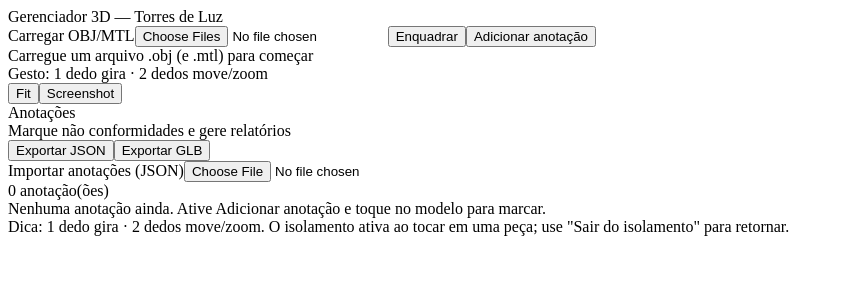
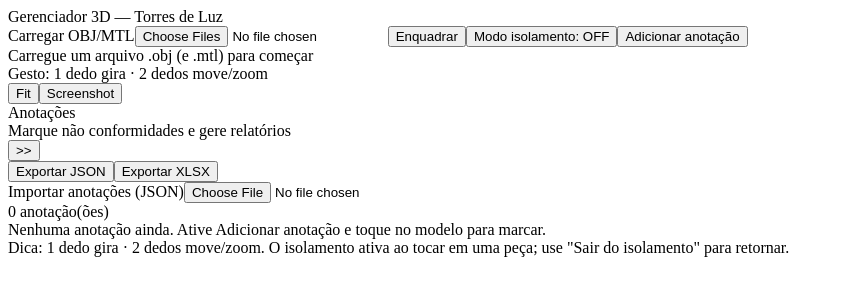
Before and after one commit to sotnasnonnel/Engetower-Phd, a React (Create React App) app: page / in a window 1280 px wide. Shown: the top 300 px of the page, without its empty margins (0-844 px from the left). Built offline with nearby package versions, Linux system fonts and the light colour scheme.

Commit message:
Atualizações: correção do erro do xlsx, PWA e ajustes

```diff
--- a/src/App.js
+++ b/src/App.js
@@ -3,7 +3,7 @@ import * as THREE from "three";
 import { OrbitControls } from "three/examples/jsm/controls/OrbitControls.js";
 import { OBJLoader } from "three/examples/jsm/loaders/OBJLoader.js";
 import { MTLLoader } from "three/examples/jsm/loaders/MTLLoader.js";
-import { GLTFExporter } from "three/examples/jsm/exporters/GLTFExporter.js";
+import * as XLSX from "xlsx";
 import { v4 as uuidv4 } from "uuid";
 
 // -----------------------------------------------------------------------------
@@ -43,7 +43,10 @@ function humanFileSize(bytes) {
   if (Math.abs(bytes) < thresh) return bytes + " B";
   const units = ["KB", "MB", "GB", "TB"];
   let u = -1;
-  do { bytes /= thresh; ++u; } while (Math.abs(bytes) >= thresh && u < units.length - 1);
+  do {
+    bytes /= thresh;
+    ++u;
+  } while (Math.abs(bytes) >= thresh && u < units.length - 1);
   return bytes.toFixed(1) + " " + units[u];
 }
 
@@ -74,6 +77,7 @@ export default function App3DAnnotations() {
   const isPlacingRef = useRef(false);
   const modelGroupRef = useRef(null);
   const isolationMapRef = useRef(new Map());
+  const isIsolationModeRef = useRef(false);
   const raycaster = useMemo(() => new THREE.Raycaster(), []);
 
   // State
@@ -86,10 +90,15 @@ export default function App3DAnnotations() {
   const [mtlHint, setMtlHint] = useState(null);
   const [loading, setLoading] = useState(false);
   const [isolatedUuid, setIsolatedUuid] = useState(null);
+  const [isIsolationMode, setIsIsolationMode] = useState(false);
+
+  // NEW: minimizar apenas a sidebar
+  const [sidebarCollapsed, setSidebarCollapsed] = useState(false);
 
   // Sync refs
   useEffect(() => { isPlacingRef.current = isPlacing; }, [isPlacing]);
   useEffect(() => { modelGroupRef.current = modelGroup; }, [modelGroup]);
+  useEffect(() => { isIsolationModeRef.current = isIsolationMode; }, [isIsolationMode]);
 
   // Init viewer (once) - tablet friendly
   useEffect(() => {
@@ -141,37 +150,47 @@ export default function App3DAnnotations() {
 
     // Resize
     const onResize = () => {
-      if (!mount) return;
+      requestAnimationFrame(() => {
+        if (!mount || !cameraRef.current || !rendererRef.current) return;
         const w = mount.clientWidth;
         const h = mount.clientHeight;
-      renderer.setSize(w, h);
-      camera.aspect = w / h;
-      camera.updateProjectionMatrix();
+        rendererRef.current.setSize(w, h);
+        cameraRef.current.aspect = w / h;
+        cameraRef.current.updateProjectionMatrix();
+      });
     };
     const ro = new ResizeObserver(onResize);
     ro.observe(mount);
 
     // Click for placing pins + isolation
     const onClick = (event) => {
-      if (!modelGroupRef.current) return;
-      const rect = renderer.domElement.getBoundingClientRect();
+      if (!modelGroupRef.current || !cameraRef.current || !rendererRef.current) return;
+      const rect = rendererRef.current.domElement.getBoundingClientRect();
       const mx = (event.clientX - rect.left) / rect.width;
       const my = (event.clientY - rect.top) / rect.height;
       const mouse = new THREE.Vector2(mx * 2 - 1, -(my * 2 - 1));
-      raycaster.setFromCamera(mouse, camera);
+      raycaster.setFromCamera(mouse, cameraRef.current);
       const intersects = raycaster.intersectObjects(modelGroupRef.current.children, true);
       if (intersects.length === 0) return;
       const hit = intersects[0];
 
-      // isolate piece
+      // Isolar peça somente se o Modo isolamento estiver ativo
       const root = getPieceRoot(hit.object);
+      if (isIsolationModeRef.current) {
         applyIsolation(root);
+      }
 
-      if (!isPlacingRef.current) return; // only create annotation in placing mode
+      if (!isPlacingRef.current) return; // só cria anotação no modo de marcação
 
       const id = uuidv4();
-      const normal = hit.face && hit.object ? hit.face.normal.clone().applyMatrix3(new THREE.Matrix3().getNormalMatrix(hit.object.matrixWorld)) : new THREE.Vector3(0,1,0);
-      const pieceName = (root && root.name) || (hit.object.parent && hit.object.parent.name) || hit.object.name || "";
+      const normal =
+        hit.face && hit.object
+          ? hit.face.normal.clone().applyMatrix3(new THREE.Matrix3().getNormalMatrix(hit.object.matrixWorld))
+          : new THREE.Vector3(0, 1, 0);
+      const pieceName =
+        (root && root.name) ||
+        ((hit.object.parent && hit.object.parent.name) || hit.object.name) ||
+        "";
       const ann = {
         id,
         position: [hit.point.x, hit.point.y, hit.point.z],
@@ -247,9 +266,14 @@ export default function App3DAnnotations() {
       modelGroupRef.current = group;
       setModelInfo({ name: objFile.name, size: objFile.size });
 
+      // Enquadrar o modelo carregado
       fitCameraToObject(cameraRef.current, group, controlsRef.current, 1.3);
 
-      const firstMtllib = objText.split("\n").map((l) => l.trim()).find((l) => l.toLowerCase().startsWith("mtllib "));
+      // Pegar dica do MTL referenciado no OBJ (se houver)
+      const firstMtllib = objText
+        .split(/\r?\n/)
+        .map((l) => l.trim())
+        .find((l) => l.toLowerCase().startsWith("mtllib "));
       const hinted = firstMtllib ? firstMtllib.slice(7).trim() : null;
       setMtlHint(!mtlFile && hinted ? hinted : null);
     } catch (e) {
@@ -261,7 +285,9 @@ export default function App3DAnnotations() {
   }
 
   // Pins
-  function clearPins() { [...pinsGroup.children].forEach((c) => pinsGroup.remove(c)); }
+  function clearPins() {
+    [...pinsGroup.children].forEach((c) => pinsGroup.remove(c));
+  }
   function addPin(ann) {
     const colorBySeverity = { Baixa: 0x66cc66, Média: 0xffcc66, Alta: 0xff9966, Crítica: 0xff5555 };
     const geo = new THREE.SphereGeometry(0.02, 16, 16);
@@ -312,6 +338,36 @@ export default function App3DAnnotations() {
     setIsolatedUuid(targetRoot.uuid);
   }
 
+  // Encontrar a peça da anotação (por nome ou proximidade)
+  function findPieceForAnnotation(ann) {
+    if (!modelGroupRef.current || !ann) return null;
+
+    // 1) tenta por nome exato
+    if (ann.objectName) {
+      let byName = null;
+      modelGroupRef.current.traverse((n) => {
+        if (!byName && n.name && n.name === ann.objectName) byName = n;
+      });
+      if (byName) return getPieceRoot(byName);
+    }
+
+    // 2) fallback por proximidade
+    if (ann.position && ann.position.length === 3) {
+      const target = new THREE.Vector3(ann.position[0], ann.position[1], ann.position[2]);
+      let best = { node: null, dist: Infinity };
+      modelGroupRef.current.traverse((n) => {
+        if (!n.isMesh) return;
+        const box = new THREE.Box3().setFromObject(n);
+        const center = box.getCenter(new THREE.Vector3());
+        const d = center.distanceTo(target);
+        if (d < best.dist) best = { node: n, dist: d };
+      });
+      if (best.node) return getPieceRoot(best.node);
+    }
+
+    return null;
+  }
+
   // Update pin visuals
   useEffect(() => {
     pinsGroup.children.forEach((mesh) => {
@@ -327,12 +383,27 @@ export default function App3DAnnotations() {
   // Annotation actions
   function onSelectAnnotation(id) {
     setSelectedId(id);
-    const pin = pinsGroup.children.find((m) => m.userData.annotationId === id);
-    if (pin) {
+
+    const ann = annotations.find((a) => a.id === id);
+
+    // 1) Isolar a peça da anotação apenas se Modo isolamento estiver ativo
+    if (isIsolationModeRef.current && ann) {
+      const pieceRoot = findPieceForAnnotation(ann);
+      if (pieceRoot) applyIsolation(pieceRoot);
+    }
+
+    // 2) Focar câmera no pin/posição da anotação (sempre)
     const controls = controlsRef.current;
     const cam = cameraRef.current;
     const dist = cam.position.distanceTo(controls.target);
-      controls.target.copy(pin.position);
+
+    let targetPos = null;
+    const pin = pinsGroup.children.find((m) => m.userData.annotationId === id);
+    if (pin) targetPos = pin.position.clone();
+    else if (ann && ann.position) targetPos = new THREE.Vector3(ann.position[0], ann.position[1], ann.position[2]);
+
+    if (targetPos) {
+      controls.target.copy(targetPos);
       const dir = cam.position.clone().sub(controls.target).normalize();
       cam.position.copy(controls.target.clone().add(dir.multiplyScalar(dist)));
       controls.update();
@@ -353,6 +424,41 @@ export default function App3DAnnotations() {
     const payload = { model: modelInfo.name, exportedAt: new Date().toISOString(), annotations };
     downloadBlob(JSON.stringify(payload, null, 2), (modelInfo.name || "modelo") + ".anotacoes.json", "application/json");
   }
+
+  // XLSX (Excel)
+  function onExportXLSX() {
+    const rows = annotations.map((ann, idx) => ({
+      "#": idx + 1,
+      ID: ann.id,
+      Modelo: modelInfo.name || "",
+      "Criado em": new Date(ann.createdAt).toLocaleString(),
+      Peça: ann.objectName || "",
+      Tipo: ann.issueType || "",
+      Severidade: ann.severity || "",
+      Status: ann.status || "",
+      Observações: ann.note || "",
+      "Posição (x,y,z)": Array.isArray(ann.position) ? ann.position.map((n) => +n).join(", ") : "",
+      "Normal (x,y,z)": Array.isArray(ann.normal) ? ann.normal.map((n) => +n).join(", ") : "",
+    }));
+
+    const ws = XLSX.utils.json_to_sheet(rows, {
+      header: ["#", "ID", "Modelo", "Criado em", "Peça", "Tipo", "Severidade", "Status", "Observações", "Posição (x,y,z)", "Normal (x,y,z)"],
+    });
+
+    ws["!cols"] = [
+      { wch: 4 }, { wch: 38 }, { wch: 28 }, { wch: 22 }, { wch: 22 },
+      { wch: 22 }, { wch: 12 }, { wch: 16 }, { wch: 60 }, { wch: 26 }, { wch: 26 },
+    ];
+
+    const wb = XLSX.utils.book_new();
+    XLSX.utils.book_append_sheet(wb, ws, "Anotações");
+
+    const ab = XLSX.write(wb, { bookType: "xlsx", type: "array" });
+    const blob = new Blob([ab], { type: "application/vnd.openxmlformats-officedocument.spreadsheetml.sheet" });
+    const filename = (modelInfo.name || "modelo") + ".anotacoes.xlsx";
+    downloadBlob(blob, filename, blob.type);
+  }
+
   function onImportJSON(file) {
     const fr = new FileReader();
     fr.onload = () => {
@@ -363,27 +469,13 @@ export default function App3DAnnotations() {
         clearPins();
         data.annotations.forEach(addPin);
         alert("Anotações importadas: " + data.annotations.length);
-      } catch (e) { alert("Falha ao ler JSON de anotações."); }
+      } catch (e) {
+        alert("Falha ao ler JSON de anotações.");
+      }
     };
     fr.readAsText(file);
   }
-  function onExportGLB() {
-    if (!sceneRef.current) return;
-    const clone = sceneRef.current.clone(true);
-    clone.userData = { ...(clone.userData || {}), annotations };
-    const exporter = new GLTFExporter();
-    exporter.parse(
-      clone,
-      (result) => {
-        if (result instanceof ArrayBuffer) {
-          downloadBlob(result, (modelInfo.name || "modelo") + ".glb", "model/gltf-binary");
-        } else {
-          downloadBlob(JSON.stringify(result), (modelInfo.name || "modelo") + ".gltf", "model/gltf+json");
-        }
-      },
-      { binary: true, maxTextureSize: 4096 }
-    );
-  }
+
   function onScreenshot() {
     const renderer = rendererRef.current;
     if (!renderer) return;
@@ -403,9 +495,12 @@ export default function App3DAnnotations() {
           clearPins();
           data.forEach(addPin);
         }
-      } catch { /* ignore */ }
+      } catch {
+        // ignore
+      }
     }
   }, [modelInfo.name]);
+
   useEffect(() => {
     if (!modelInfo.name) return;
     const key = "ann:" + modelInfo.name;
@@ -417,7 +512,10 @@ export default function App3DAnnotations() {
     const arr = Array.from(files || []);
     const obj = arr.find((f) => f.name.toLowerCase().endsWith(".obj"));
     const mtl = arr.find((f) => f.name.toLowerCase().endsWith(".mtl"));
-    if (!obj) { alert("Selecione um arquivo .obj (e opcionalmente .mtl)."); return; }
+    if (!obj) {
+      alert("Selecione um arquivo .obj (e opcionalmente .mtl).");
+      return;
+    }
     handleLoadOBJFromFiles(obj, mtl || null);
   }
 
@@ -450,6 +548,22 @@ export default function App3DAnnotations() {
           </button>
 
           <button
+            onClick={() => {
+              setIsIsolationMode((v) => {
+                const next = !v;
+                if (!next) clearIsolation(); // ao desligar o modo, limpa qualquer isolamento
+                return next;
+              });
+            }}
+            className={`px-4 py-2 md:px-5 md:py-3 rounded-2xl text-sm md:text-base font-semibold ${
+              isIsolationMode ? 'bg-indigo-600 text-white' : 'bg-gray-100 hover:bg-gray-200'
+            }`}
+            title="Isolar peças ao clicar/Localizar"
+          >
+            {isIsolationMode ? 'Modo isolamento: ON' : 'Modo isolamento: OFF'}
+          </button>
+
+          <button
             onClick={() => setIsPlacing((v) => !v)}
             className={`px-4 py-2 md:px-5 md:py-3 rounded-2xl text-sm md:text-base font-semibold ${isPlacing ? 'bg-emerald-600 text-white' : 'bg-gray-100 hover:bg-gray-200'}`}
             title="Toque no modelo para marcar"
@@ -476,7 +590,13 @@ export default function App3DAnnotations() {
       </div>
 
       {/* Main content */}
-      <div className="flex-1 grid grid-cols-1 lg:grid-cols-[minmax(0,1fr)_420px] h-[calc(100vh-112px)]">
+      <div
+        className={`flex-1 grid grid-cols-1 h-[calc(100vh-112px)]
+        ${sidebarCollapsed
+          ? 'lg:grid-cols-[minmax(0,1fr)_0px]'
+          : 'lg:grid-cols-[minmax(0,1fr)_420px]'}`
+        }
+      >
         {/* Viewer */}
         <div className="relative">
           <div ref={mountRef} className="absolute inset-0" />
@@ -513,15 +633,32 @@ export default function App3DAnnotations() {
         </div>
 
         {/* Side panel */}
+        {!sidebarCollapsed && (
           <div className="border-t lg:border-t-0 lg:border-l border-gray-200 bg-gray-50 h-full flex flex-col min-h-0">
             <div className="p-4 border-b border-gray-200 flex items-center justify-between">
+              <div className="flex items-start gap-3">
                 <div>
                   <div className="text-lg font-semibold">Anotações</div>
                   <div className="text-xs text-gray-600">Marque não conformidades e gere relatórios</div>
                 </div>
+
+                {/* Botão '>>' para minimizar a sidebar */}
+                <button
+                  onClick={() => setSidebarCollapsed(true)}
+                  className="ml-1 px-2 py-1 rounded-xl border bg-white text-xs font-semibold hover:bg-gray-50"
+                  title="Minimizar painel"
+                >
+                  &gt;&gt;
+                </button>
+              </div>
+
               <div className="flex gap-2">
-              <button onClick={onExportJSON} className="px-3 py-2 rounded-2xl text-sm font-semibold bg-gray-900 text-white hover:bg-black">Exportar JSON</button>
-              <button onClick={onExportGLB} className="px-3 py-2 rounded-2xl text-sm font-semibold bg-white border hover:bg-gray-50">Exportar GLB</button>
+                <button onClick={onExportJSON} className="px-3 py-2 rounded-2xl text-sm font-semibold bg-gray-900 text-white hover:bg-black">
+                  Exportar JSON
+                </button>
+                <button onClick={onExportXLSX} className="px-3 py-2 rounded-2xl text-sm font-semibold bg-white border hover:bg-gray-50">
+                  Exportar XLSX
+                </button>
               </div>
             </div>
 
@@ -533,7 +670,12 @@ export default function App3DAnnotations() {
 
             <div className="p-4">
               <label className="block text-xs font-medium text-gray-700 mb-1">Importar anotações (JSON)</label>
-            <input type="file" accept="application/json" onChange={(e) => e.target.files?.[0] && onImportJSON(e.target.files[0])} className="block text-sm" />
+              <input
+                type="file"
+                accept="application/json"
+                onChange={(e) => e.target.files?.[0] && onImportJSON(e.target.files[0])}
+                className="block text-sm"
+              />
             </div>
 
             <div className="px-4 pb-3 text-xs text-gray-600">{annotations.length} anotação(ões)</div>
@@ -548,7 +690,10 @@ export default function App3DAnnotations() {
                     </button>
                     <div className="flex items-center gap-2">
                       <span className="inline-flex items-center gap-1 text-[11px] px-2 py-1 rounded-full bg-gray-100">
-                      <span className="w-2 h-2 rounded-full" style={{ backgroundColor: ann.severity === "Crítica" ? "#ff5555" : ann.severity === "Alta" ? "#ff9966" : ann.severity === "Média" ? "#ffcc66" : "#66cc66" }} />
+                        <span
+                          className="w-2 h-2 rounded-full"
+                          style={{ backgroundColor: ann.severity === "Crítica" ? "#ff5555" : ann.severity === "Alta" ? "#ff9966" : ann.severity === "Média" ? "#ffcc66" : "#66cc66" }}
+                        />
                         {ann.severity}
                       </span>
                       <span className="inline-flex items-center gap-1 text-[11px] px-2 py-1 rounded-full bg-gray-100">{ann.status}</span>
@@ -601,7 +746,19 @@ export default function App3DAnnotations() {
               Dica: 1 dedo gira · 2 dedos move/zoom. O isolamento ativa ao tocar em uma peça; use "Sair do isolamento" para retornar.
             </div>
           </div>
+        )}
       </div>
+
+      {/* Botão flutuante para reabrir a sidebar quando minimizada */}
+      {sidebarCollapsed && (
+        <button
+          onClick={() => setSidebarCollapsed(false)}
+          className="hidden lg:flex fixed right-3 top-20 z-40 px-3 py-2 rounded-2xl border bg-white shadow text-sm font-semibold hover:bg-gray-50"
+          title="Mostrar painel de anotações"
+        >
+          &lt;&lt;
+        </button>
+      )}
     </div>
   );
 }
```
Lines whose indentation alone changed are shown as unchanged.
